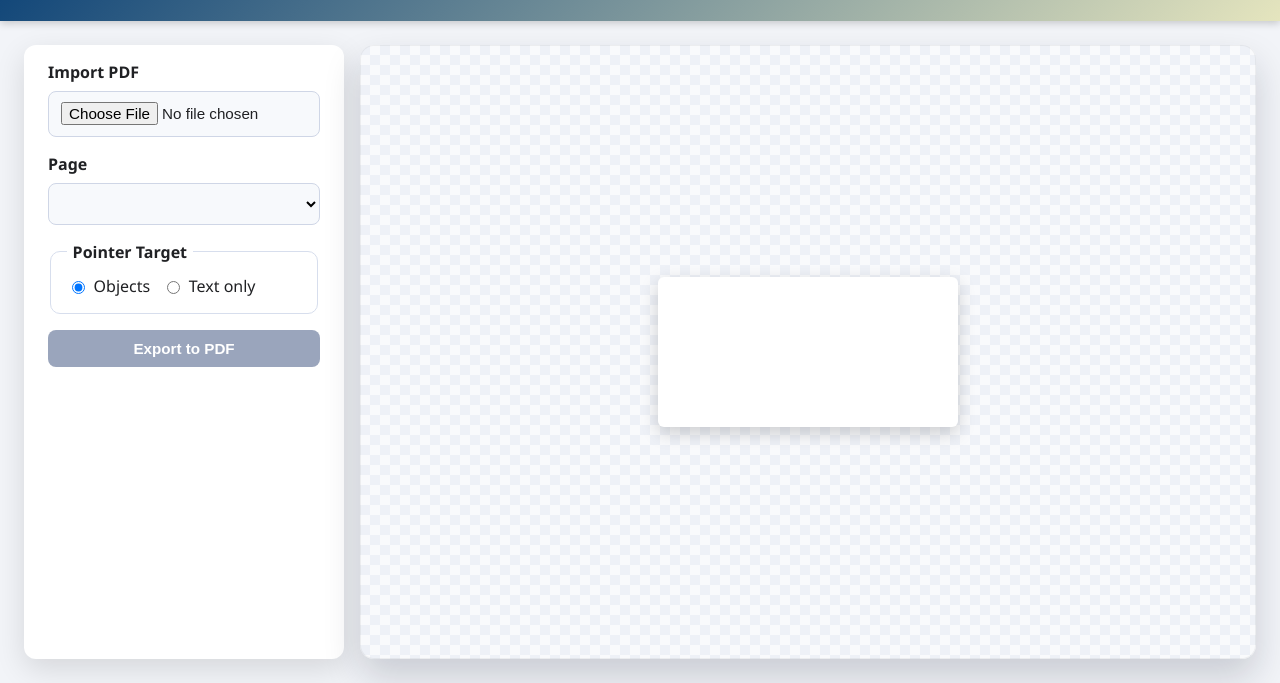
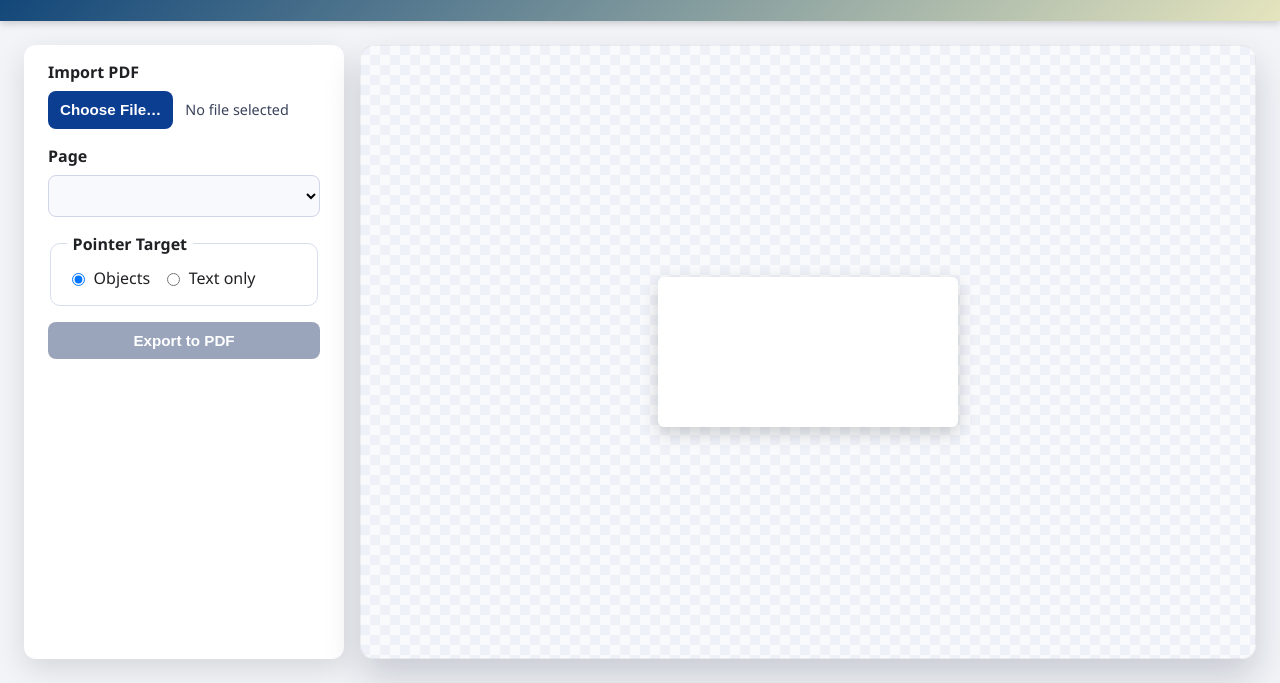
Before and after one commit to fowlong/fab, a plain HTML site: page pdf-editor.html in a window 1280 px wide. Shown: the part 117-800 px from the top of the page. Drawn offline with nearby package versions, Linux system fonts and the light colour scheme; a script that the page names is missing.

Commit message:
Add explicit PDF import button

```diff
--- a/pdf-editor.html
+++ b/pdf-editor.html
@@ -63,6 +63,16 @@
       display: flex;
       flex-direction: column;
       gap: 0.5rem;
+    }
+    .file-picker {
+      display: flex;
+      gap: 0.75rem;
+      align-items: center;
+      flex-wrap: wrap;
+    }
+    .file-name {
+      font-size: 0.9rem;
+      color: #3a425a;
     }
     label {
       font-weight: 600;
@@ -146,7 +156,11 @@
     <section class="panel" aria-label="Controls">
       <div class="control">
         <label for="pdfInput">Import PDF</label>
-        <input id="pdfInput" type="file" accept="application/pdf" />
+        <div class="file-picker">
+          <input id="pdfInput" type="file" accept="application/pdf" hidden />
+          <button id="importBtn" type="button">Choose File…</button>
+          <span id="fileName" class="file-name" aria-live="polite">No file selected</span>
+        </div>
       </div>
       <div class="control" id="pageControl" hidden>
         <label for="pageSelect">Page</label>
@@ -180,6 +194,8 @@
     (function() {
       const { jsPDF } = window.jspdf;
       const pdfInput = document.getElementById('pdfInput');
+      const importBtn = document.getElementById('importBtn');
+      const fileNameEl = document.getElementById('fileName');
       const pageControl = document.getElementById('pageControl');
       const pageSelect = document.getElementById('pageSelect');
       const statusEl = document.getElementById('status');
@@ -218,7 +234,11 @@
 
       canvas.on('object:removed', applyPointerMode);
 
+      importBtn.addEventListener('click', () => pdfInput.click());
+
       pdfInput.addEventListener('change', async (event) => {
+        const pickedFile = pdfInput.files && pdfInput.files[0];
+        fileNameEl.textContent = pickedFile ? pickedFile.name : 'No file selected';
         const file = event.target.files && event.target.files[0];
         resetState();
         if (!file) {
```
